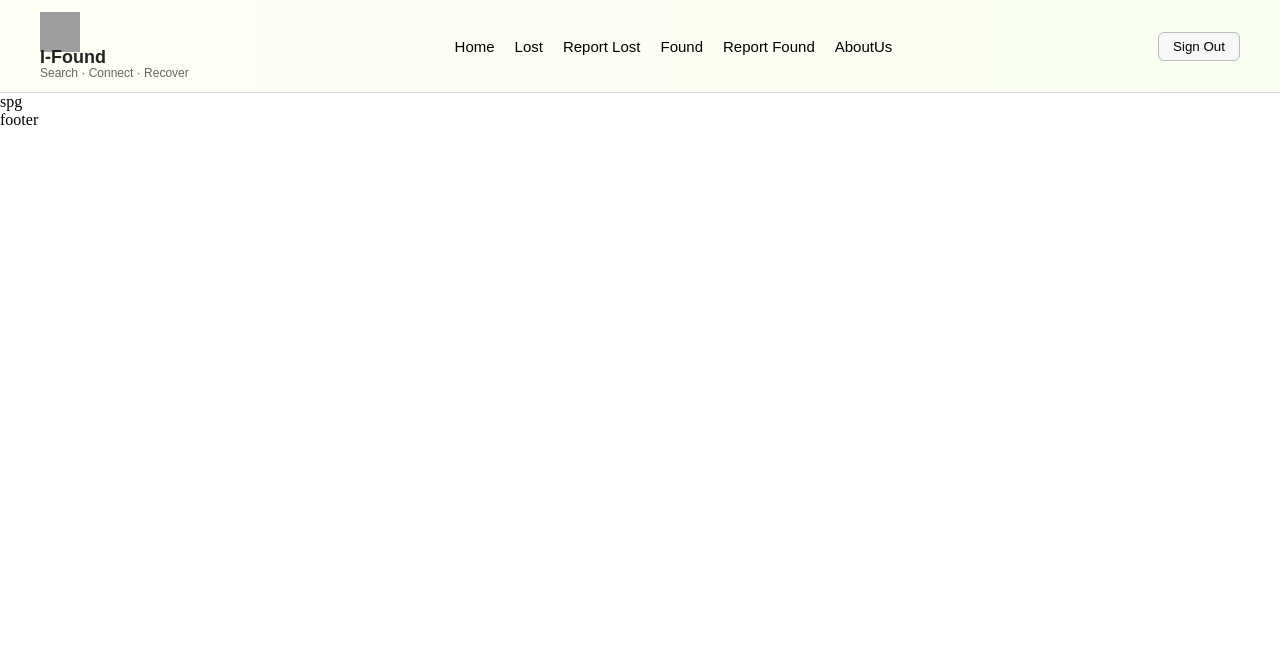
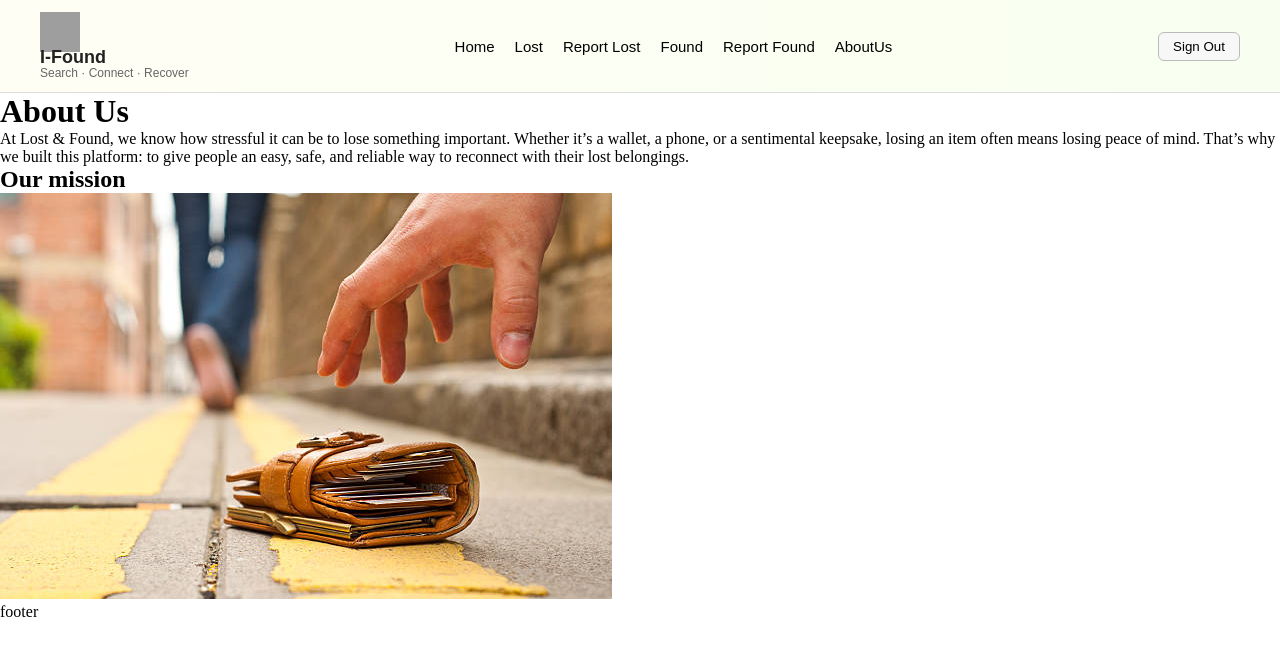
Before and after one commit to adhamjonjabborov07/Hackaton-final-NoMercy, a React (Vite) app: page /AboutUs in a window 1280 px wide. Shown: the top 656 px of the page. Built offline with nearby package versions, Linux system fonts and the light colour scheme; grey boxes are pictures that could not be loaded.

Commit message:
first commit

```diff
--- a/src/pages/AboutUs/AboutUs.jsx
+++ b/src/pages/AboutUs/AboutUs.jsx
@@ -1,9 +1,24 @@
-import React from 'react'
-import './spg.css'
+import React from "react";
+import "./spg.css";
+import wallet from "../AboutUs/img/wallet.jpg";
+
 function spg() {
   return (
-    <div>spg</div>
-  )
+    <>
+      <div>
+        <h1>About Us</h1>
+        <p>
+          At Lost & Found, we know how stressful it can be to lose something
+          important. Whether it’s a wallet, a phone, or a sentimental keepsake,
+          losing an item often means losing peace of mind. That’s why we built
+          this platform: to give people an easy, safe, and reliable way to
+          reconnect with their lost belongings.
+        </p>
+        <h2>Our mission</h2>
+        <img src={wallet} alt="" />
+      </div>
+    </>
+  );
 }
 
-export default spg
+export default spg;
```
Also changed, not shown: src/pages/AboutUs/img/wallet.jpg (added).
